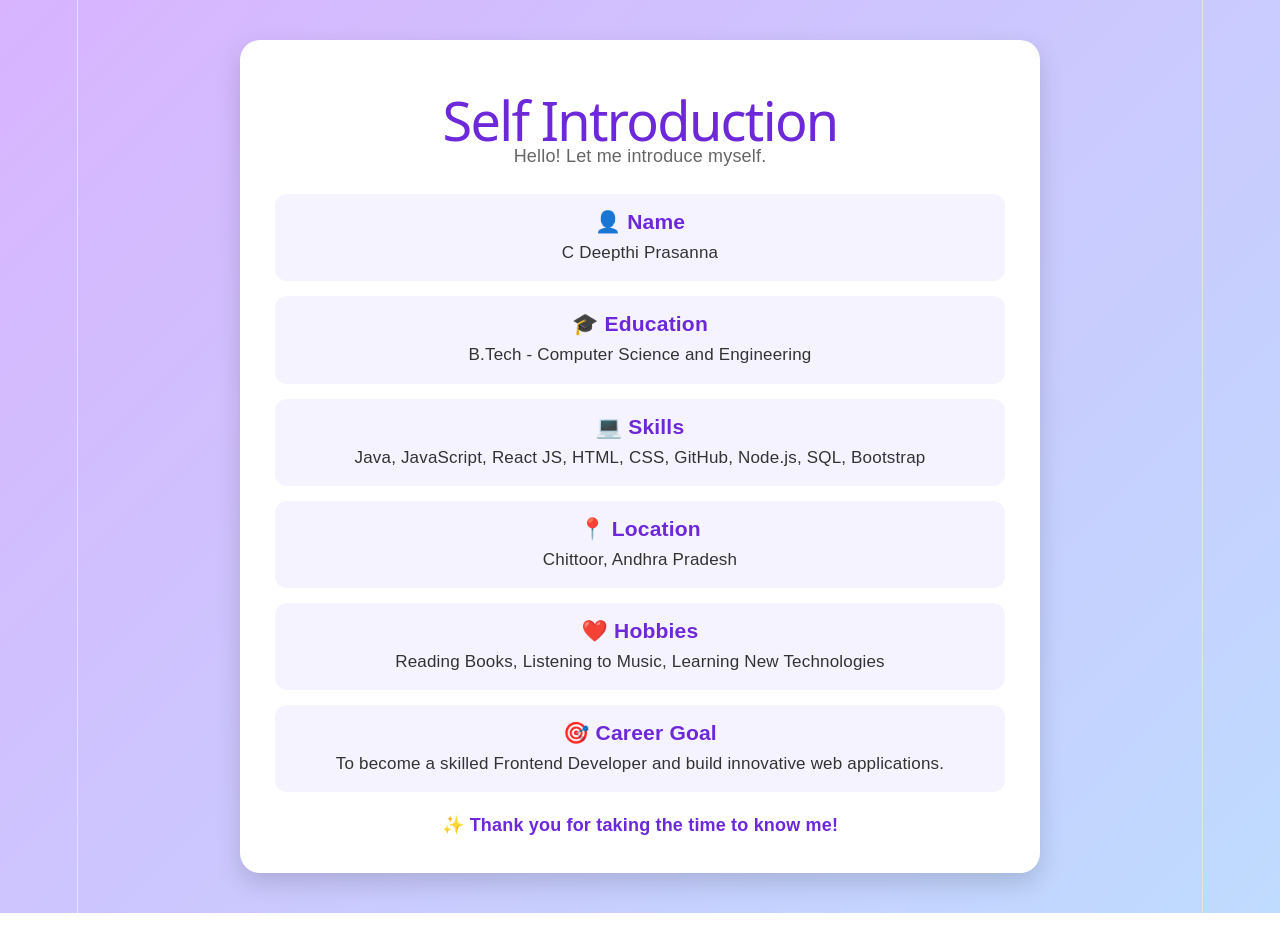
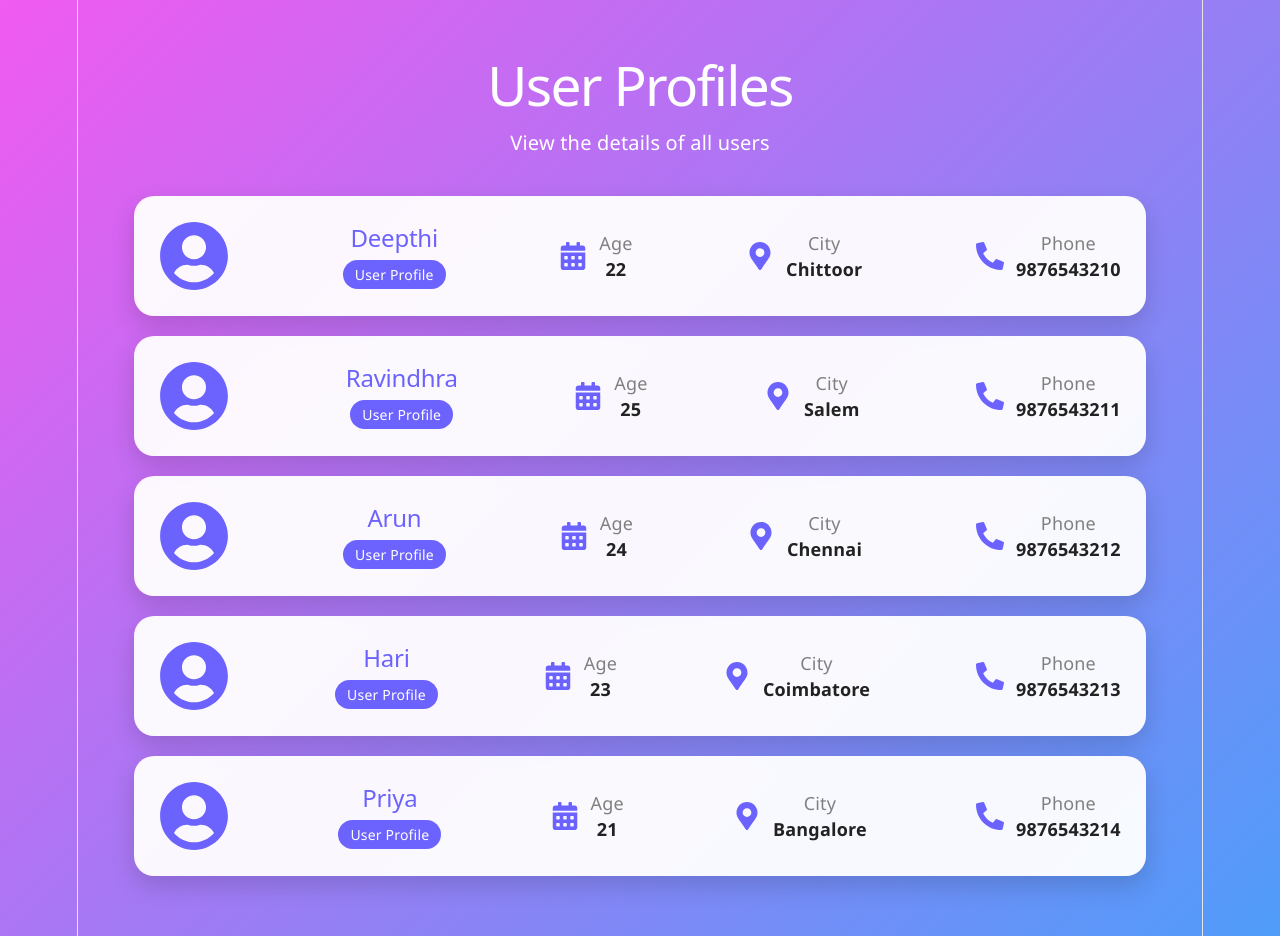
Before and after one commit to CDEEPTHIPRASANNA/reactjs, a React (Vite) app in the folder ReactTask/: page / in a window 1280 px wide. Before the commit the page ends 913 px from the top, so only its background shows below. Built offline with nearby package versions, Linux system fonts and the light colour scheme.

Commit message:
React Task2

```diff
--- a/ReactTask/src/App.css
+++ b/ReactTask/src/App.css
@@ -1,3 +1,5 @@
+/* Task 1 : SelfIntroduction */
+
 /* body {
   font-family: Arial, sans-serif;
   background-color: #f4f4f4;
@@ -14,7 +16,7 @@ h1 {
  */
 
 
-* {
+/* * {
   margin: 0;
   padding: 0;
   box-sizing: border-box;
@@ -81,4 +83,99 @@ h1 {
   margin-top: 20px;
   color: #6d28d9;
   font-weight: bold;
+} */
+
+
+/* Task 2 : Parent and Child components */
+
+* {
+  margin: 0;
+  padding: 0;
+  box-sizing: border-box;
 }
+
+body {
+  font-family: "Segoe UI", sans-serif;
+  background: linear-gradient(135deg, #f05af0, #4f9cf9);
+  min-height: 100vh;
+}
+
+.container {
+  width: 90%;
+  max-width: 1200px;
+  margin: auto;
+  padding: 40px 0;
+}
+
+.container h1 {
+  text-align: center;
+  color: white;
+  font-size: 55px;
+}
+
+.subtitle {
+  text-align: center;
+  color: white;
+  margin-bottom: 40px;
+  font-size: 20px;
+}
+
+.user-card {
+  background: rgba(255, 255, 255, 0.95);
+  border-radius: 20px;
+  margin-bottom: 20px;
+  padding: 25px;
+  display: flex;
+  align-items: center;
+  justify-content: space-between;
+  box-shadow: 0 10px 25px rgba(0,0,0,0.15);
+  transition: 0.3s;
+}
+
+.user-card:hover {
+  transform: translateY(-5px);
+}
+
+.profile-icon {
+  font-size: 70px;
+  color: #6c63ff;
+}
+
+.user-name h2 {
+  color: #6c63ff;
+}
+
+.user-name span {
+  background: #6c63ff;
+  color: white;
+  padding: 5px 12px;
+  border-radius: 20px;
+  font-size: 14px;
+}
+
+.info {
+  display: flex;
+  align-items: center;
+  gap: 12px;
+}
+
+.info svg {
+  color: #6c63ff;
+  font-size: 28px;
+}
+
+.info p {
+  color: gray;
+}
+
+.info h4 {
+  color: #222;
+}
+
+@media (max-width: 768px) {
+  .user-card {
+    flex-direction: column;
+    gap: 20px;
+    text-align: center;
+  }
+}
--- a/ReactTask/src/App.jsx
+++ b/ReactTask/src/App.jsx
@@ -1,3 +1,5 @@
+// Task 1 : SelfIntroduction
+
 // import SelfIntroduction from './SelfIntroduction';
 
 // function App() {
@@ -11,11 +13,24 @@
 // export default App;
 
 
-import SelfIntroduction from "./SelfIntroduction";
+// import SelfIntroduction from "./SelfIntroduction";
+// import "./App.css";
+
+// function App() {
+//   return <SelfIntroduction />;
+// }
+
+// export default App;
+
+
+
+// Task 2 : Parent and Child components.
+
+import Parent from "./Parent";
 import "./App.css";
 
 function App() {
-  return <SelfIntroduction />;
+  return <Parent />;
 }
 
 export default App;
--- /dev/null
+++ b/ReactTask/src/Child.jsx
@@ -0,0 +1,42 @@
+import { FaUserCircle, FaMapMarkerAlt, FaPhoneAlt, FaCalendarAlt } from "react-icons/fa";
+
+function Child(props) {
+  return (
+    <div className="user-card">
+      <div className="profile-icon">
+        <FaUserCircle />
+      </div>
+
+      <div className="user-name">
+        <h2>{props.name}</h2>
+        <span>User Profile</span>
+      </div>
+
+      <div className="info">
+      <FaCalendarAlt />
+      <div>
+      <p>Age</p>
+      <h4>{props.age}</h4>
+      </div>
+      </div>
+
+      <div className="info">
+        <FaMapMarkerAlt />
+        <div>
+          <p>City</p>
+          <h4>{props.city}</h4>
+        </div>
+      </div>
+
+      <div className="info">
+        <FaPhoneAlt />
+        <div>
+          <p>Phone</p>
+          <h4>{props.phone}</h4>
+        </div>
+      </div>
+    </div>
+  );
+}
+
+export default Child;
--- /dev/null
+++ b/ReactTask/src/Parent.jsx
@@ -0,0 +1,18 @@
+import Child from "./Child";
+
+function Parent() {
+  return (
+    <div className="container">
+      <h1>User Profiles</h1>
+      <p className="subtitle">View the details of all users</p>
+
+      <Child name="Deepthi" age="22" city="Chittoor" phone="9876543210" />
+      <Child name="Ravindhra" age="25" city="Salem" phone="9876543211" />
+      <Child name="Arun" age="24" city="Chennai" phone="9876543212" />
+      <Child name="Hari" age="23" city="Coimbatore" phone="9876543213" />
+      <Child name="Priya" age="21" city="Bangalore" phone="9876543214" />
+    </div>
+  );
+}
+
+export default Parent;
```
